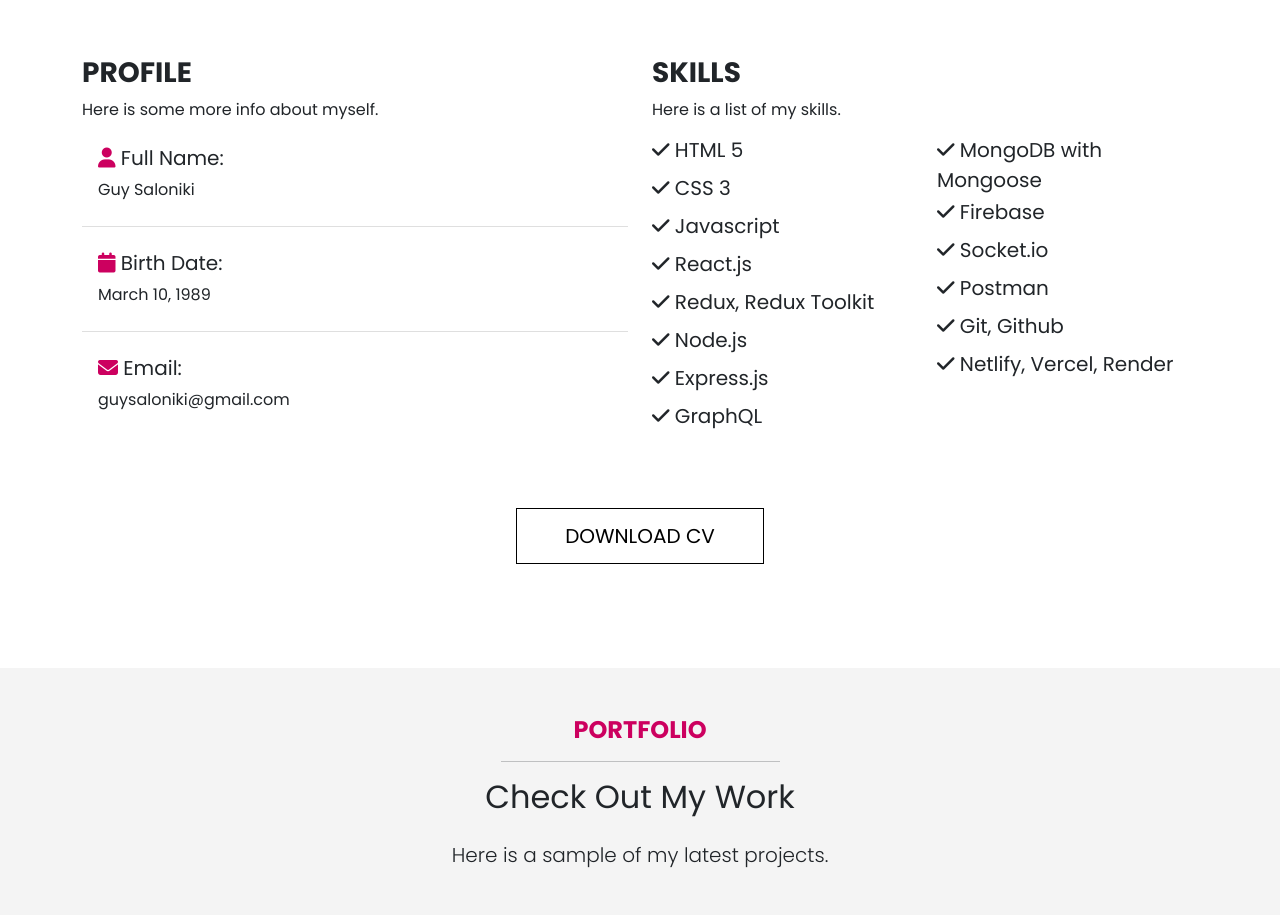
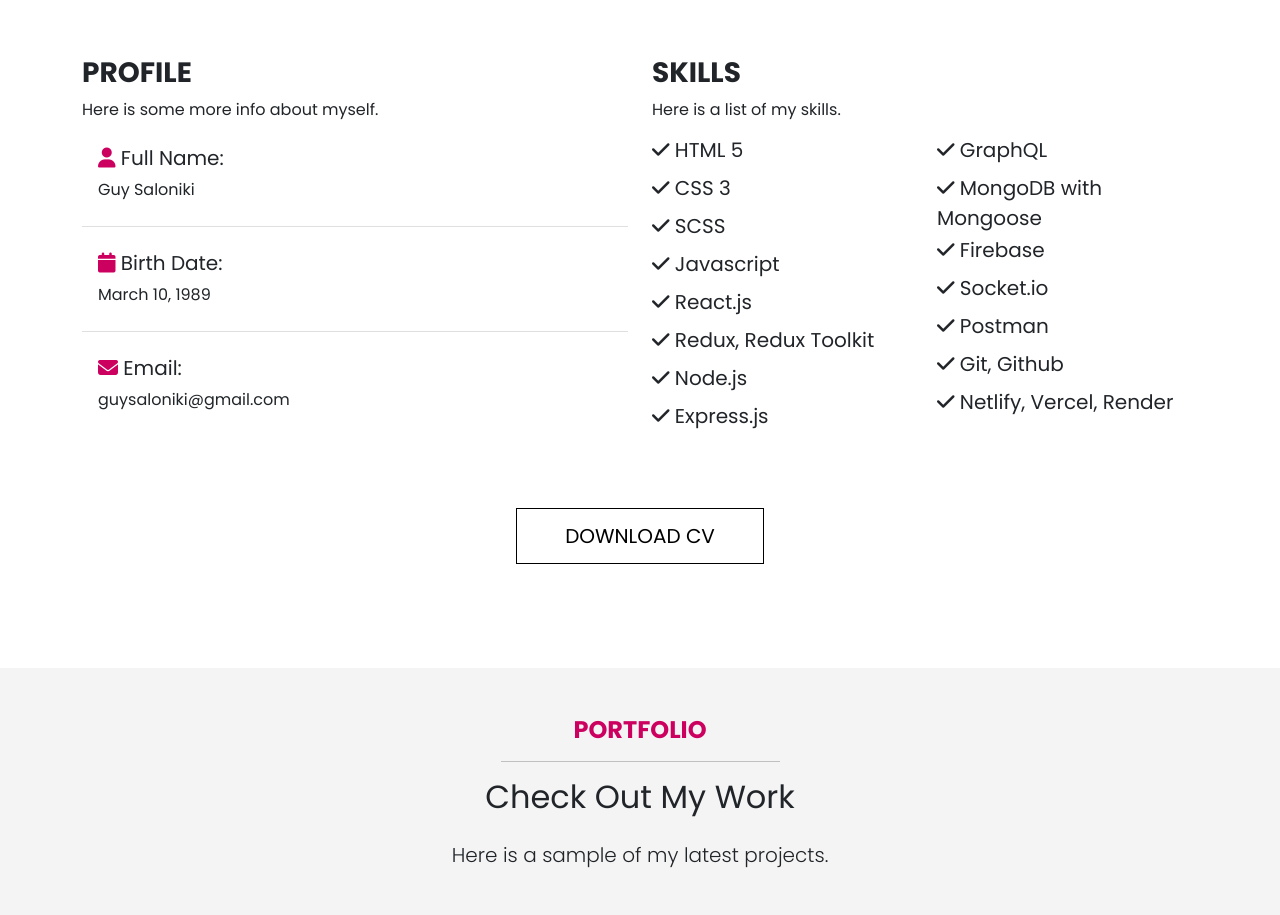
Before and after one commit to guy-saloniki/portfoilio, a website: page index.html in a window 1280 px wide. Shown: the part 1340-2255 px from the top of the page. Drawn offline with Linux system fonts and the light colour scheme.

Commit message:
Added skill

```diff
--- a/index.html
+++ b/index.html
@@ -110,14 +110,15 @@
               <div class="col-md-6">
                 <h5><i class="fas fa-check mb-2"></i> HTML 5</h5>
                 <h5><i class="fas fa-check mb-2"></i> CSS 3</h5>
+                <h5><i class="fas fa-check mb-2"></i> SCSS</h5>
                 <h5><i class="fas fa-check mb-2"></i> Javascript</h5>
                 <h5><i class="fas fa-check mb-2"></i> React.js</h5>
                 <h5><i class="fas fa-check mb-2"></i> Redux, Redux Toolkit</h5>
                 <h5><i class="fas fa-check mb-2"></i> Node.js</h5>
                 <h5><i class="fas fa-check mb-2"></i> Express.js</h5>
-                <h5><i class="fas fa-check mb-2"></i> GraphQL</h5>
               </div>
               <div class="col-md-6">
+                <h5><i class="fas fa-check mb-2"></i> GraphQL</h5>
                 <h5><i class="fas fa-check mb-2"></i> MongoDB with Mongoose</h5>
                 <h5><i class="fas fa-check mb-2"></i> Firebase</h5>
                 <h5><i class="fas fa-check mb-2"></i> Socket.io</h5>
```
